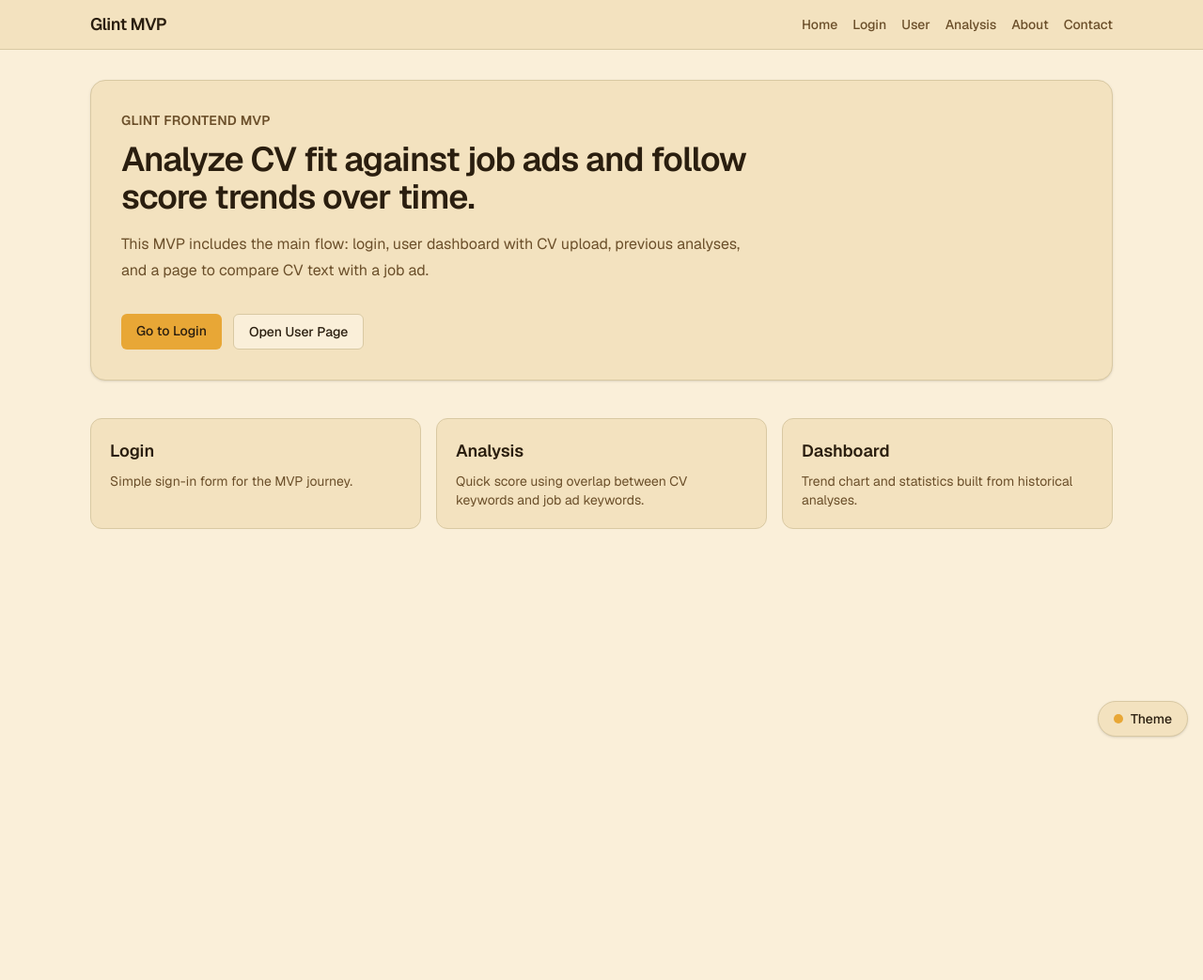
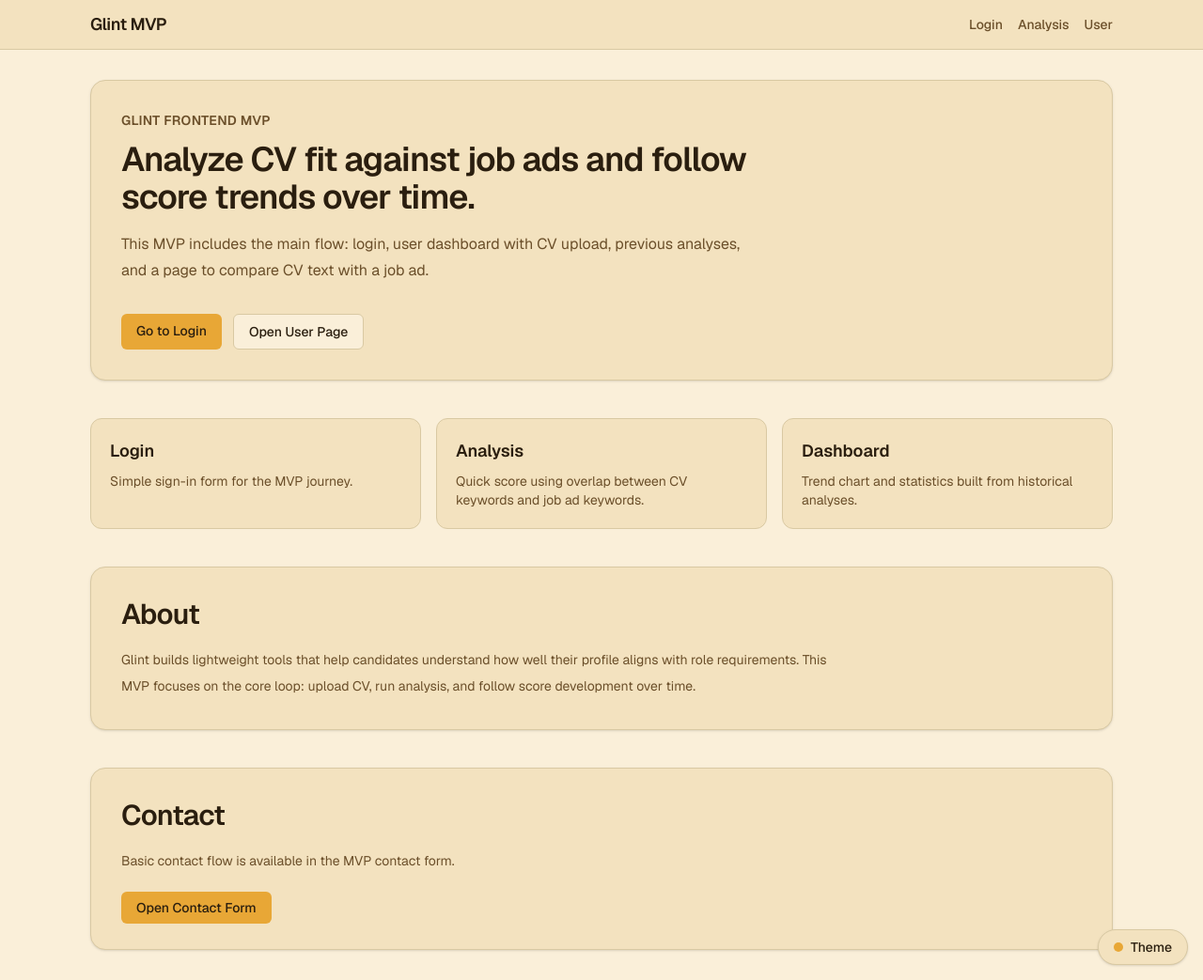
Before and after one commit to Glint-io/glint-frontend, a Next.js app: page / in a window 1280 px wide. Shown: the whole page at 94% size. Before the commit the page ends 800 px from the top, so only its background shows below. Built offline with nearby package versions, Linux system fonts and the light colour scheme.

Commit message:
Moved contact and about

```diff
--- a/app/about/page.tsx
+++ /dev/null
@@ -1,41 +0,0 @@
-const methods = [
-  {
-    name: "Keyword overlap",
-    description:
-      "Counts shared terms between CV and job ad to produce a quick fit score.",
-  },
-  {
-    name: "Trend tracking",
-    description:
-      "Stores score history so users can see whether their CV alignment improves.",
-  },
-  {
-    name: "Actionable gaps",
-    description:
-      "Highlights missing job-ad keywords to guide CV updates.",
-  },
-];
-
-export default function AboutPage() {
-  return (
-    <div className="w-full rounded-2xl border border-border bg-background-subtle p-6 shadow-sm">
-      <h1 className="text-3xl font-semibold tracking-tight text-foreground">Om oss</h1>
-      <p className="mt-3 max-w-3xl text-sm leading-7 text-foreground-muted">
-        Glint builds lightweight tools that help candidates understand how well
-        their profile aligns with role requirements. This MVP focuses on the
-        core loop: upload CV, run analysis, and follow score development over
-        time.
-      </p>
-
-      <h2 className="mt-8 text-xl font-semibold text-foreground">Metoder i MVP</h2>
-      <ul className="mt-3 space-y-3">
-        {methods.map((method) => (
-          <li key={method.name} className="rounded-lg border border-border bg-background p-4">
-            <p className="font-medium text-foreground">{method.name}</p>
-            <p className="mt-1 text-sm text-foreground-muted">{method.description}</p>
-          </li>
-        ))}
-      </ul>
-    </div>
-  );
-}
--- a/app/contact/page.tsx
+++ /dev/null
@@ -1,59 +0,0 @@
-export default function ContactPage() {
-  return (
-    <div className="mx-auto w-full max-w-2xl rounded-2xl border border-border bg-background-subtle p-6 shadow-sm">
-      <h1 className="text-3xl font-semibold tracking-tight text-foreground">Contact</h1>
-      <p className="mt-2 text-sm text-foreground-muted">
-        Basic contact form for the MVP.
-      </p>
-
-      <form className="mt-6 space-y-4" action="#" method="post">
-        <div>
-          <label htmlFor="name" className="mb-1 block text-sm font-medium text-foreground-muted">
-            Name
-          </label>
-          <input
-            id="name"
-            name="name"
-            type="text"
-            required
-            className="w-full rounded-md border border-border bg-background px-3 py-2 text-sm text-foreground focus:border-primary focus:outline-none focus:ring-2 focus:ring-ring/30"
-            placeholder="Your name"
-          />
-        </div>
-        <div>
-          <label htmlFor="email" className="mb-1 block text-sm font-medium text-foreground-muted">
-            Email
-          </label>
-          <input
-            id="email"
-            name="email"
-            type="email"
-            required
-            className="w-full rounded-md border border-border bg-background px-3 py-2 text-sm text-foreground focus:border-primary focus:outline-none focus:ring-2 focus:ring-ring/30"
-            placeholder="you@example.com"
-          />
-        </div>
-        <div>
-          <label htmlFor="message" className="mb-1 block text-sm font-medium text-foreground-muted">
-            Message
-          </label>
-          <textarea
-            id="message"
-            name="message"
-            rows={6}
-            required
-            className="w-full rounded-md border border-border bg-background px-3 py-2 text-sm text-foreground focus:border-primary focus:outline-none focus:ring-2 focus:ring-ring/30"
-            placeholder="Write your message"
-          />
-        </div>
-
-        <button
-          type="submit"
-          className="rounded-md bg-primary px-4 py-2 text-sm font-medium text-primary-fg hover:bg-primary-hover"
-        >
-          Send
-        </button>
-      </form>
-    </div>
-  );
-}
--- a/app/layout.tsx
+++ b/app/layout.tsx
@@ -52,18 +52,8 @@ export default function RootLayout({
             </Link>
             <ul className="flex flex-wrap items-center gap-4 text-sm font-medium text-foreground-muted">
               <li>
-                <Link href="/" className="hover:text-foreground">
-                  Home
-                </Link>
-              </li>
-              <li>
                 <Link href="/auth/login" className="hover:text-foreground">
                   Login
-                </Link>
-              </li>
-              <li>
-                <Link href="/user" className="hover:text-foreground">
-                  User
                 </Link>
               </li>
               <li>
@@ -72,13 +62,8 @@ export default function RootLayout({
                 </Link>
               </li>
               <li>
-                <Link href="/about" className="hover:text-foreground">
-                  About
-                </Link>
-              </li>
-              <li>
-                <Link href="/contact" className="hover:text-foreground">
-                  Contact
+                <Link href="/user" className="hover:text-foreground">
+                  User
                 </Link>
               </li>
             </ul>
--- a/app/page.tsx
+++ b/app/page.tsx
@@ -50,6 +50,31 @@ export default function Home() {
           </p>
         </div>
       </section>
+
+      <section id="about" className="rounded-2xl border border-border bg-background-subtle p-8 shadow-sm">
+        <h2 className="text-3xl font-semibold tracking-tight text-foreground">About</h2>
+        <p className="mt-4 max-w-3xl text-sm leading-7 text-foreground-muted">
+          Glint builds lightweight tools that help candidates understand how well
+          their profile aligns with role requirements. This MVP focuses on the
+          core loop: upload CV, run analysis, and follow score development over
+          time.
+        </p>
+      </section>
+
+      <section id="contact" className="rounded-2xl border border-border bg-background-subtle p-8 shadow-sm">
+        <h2 className="text-3xl font-semibold tracking-tight text-foreground">Contact</h2>
+        <p className="mt-4 max-w-3xl text-sm leading-7 text-foreground-muted">
+          Basic contact flow is available in the MVP contact form.
+        </p>
+        <div className="mt-6">
+          <Link
+            href="/contact"
+            className="rounded-md bg-primary px-4 py-2 text-sm font-medium text-primary-fg hover:bg-primary-hover"
+          >
+            Open Contact Form
+          </Link>
+        </div>
+      </section>
     </div>
   );
 }
```
